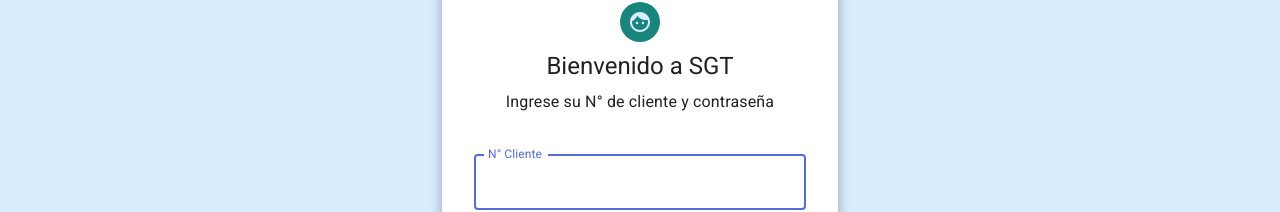
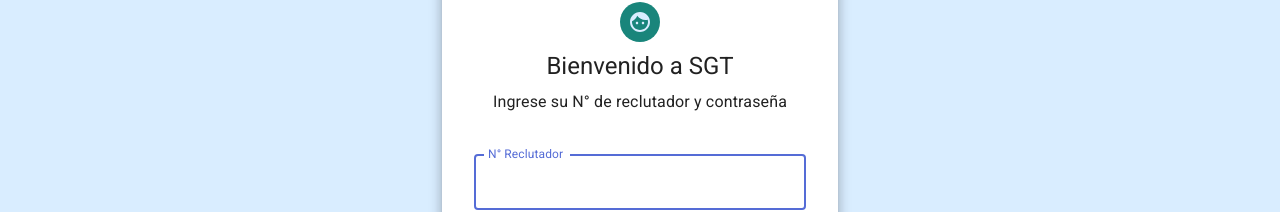
Before and after one commit to mestuardo/borradores, a Next.js app in the folder nextjs/: page / in a window 1280 px wide. Shown: the part 104-316 px from the top of the page. Built offline with nearby package versions, Linux system fonts and the light colour scheme.

Commit message:
modificador archivos sign in

```diff
--- a/nextjs/pages/index.tsx
+++ b/nextjs/pages/index.tsx
@@ -16,7 +16,7 @@ import Appbar from '../src/appbar'
 
 import Client_number from '../src/sign_in/1_client_number'
 import Set_password from '../src/sign_in/2_set_password'
-import Sign_in from '../src/sign_in/3_sign_in'
+import Sign_in from '../src/sign_in/3_recruiter_sign_in'
 import Recruiter_view from '../src/views/recruiter_view'
 
 
@@ -41,8 +41,8 @@ var formSchema ={
   new_client_no:'',
   new_password:'',
   validate_new_password:'',
-  client_no:'',
-  client_password:''
+  recruiter_no:'',
+  recruiter_password:''
 }
 
 
--- a/nextjs/src/sign_in/3_sign_in.tsx
+++ b/nextjs/src/sign_in/3_recruiter_sign_in.tsx
@@ -49,11 +49,11 @@ const useStyles = makeStyles((theme: Theme) =>
 
 
   const SignupSchema = Yup.object().shape({
-    client_no: Yup.string()
-    .required('Ingrese su número de cliente')
+    recruiter_no: Yup.string()
+    .required('Ingrese su número de reclutador')
     .min(5,'El número debe tener 5 dígitos ')
     .max(5,'El número debe tener 5 dígitos '),
-    client_password: Yup.string()
+    recruiter_password: Yup.string()
     .required('Ingrese su contraseña')
 
   });
@@ -104,7 +104,7 @@ export default function Sign_in ({formSchema: formSchema, handleNext:handleNext}
           Bienvenido a SGT
         </Typography>
         <Typography component="h2" variant="body1">
-          Ingrese su N° de cliente y contraseña
+          Ingrese su N° de reclutador y contraseña
         </Typography>
 
         <Formik
@@ -127,14 +127,14 @@ export default function Sign_in ({formSchema: formSchema, handleNext:handleNext}
             margin="normal"
 
             fullWidth
-            value= {props.values.client_no}
+            value= {props.values.recruiter_no}
             onChange={props.handleChange}
             // onBlur={props.handleBlur}
-            helperText={props.touched.client_no ? props.errors.client_no : ""}
-            error={props.touched.client_no && Boolean(props.errors.client_no)}
-            id="client_no"
-            label="N° Cliente"
-            name="client_no"
+            helperText={props.touched.recruiter_no ? props.errors.recruiter_no : ""}
+            error={props.touched.recruiter_no && Boolean(props.errors.recruiter_no)}
+            id="recruiter_no"
+            label="N° Reclutador"
+            name="recruiter_no"
             autoFocus
             FormHelperTextProps ={{
               style: {
@@ -153,15 +153,15 @@ export default function Sign_in ({formSchema: formSchema, handleNext:handleNext}
             margin="normal"
 
             fullWidth
-            value= {props.values.client_password}
+            value= {props.values.recruiter_password}
             onChange={props.handleChange}
             // onBlur={props.handleBlur}
-            helperText={props.touched.client_password ? props.errors.client_password : ""}
-            error={props.touched.client_password && Boolean(props.errors.client_password)}
-            name="client_password"
+            helperText={props.touched.recruiter_password ? props.errors.recruiter_password : ""}
+            error={props.touched.recruiter_password && Boolean(props.errors.recruiter_password)}
+            name="recruiter_password"
             label="Contraseña"
             type="password"
-            id="client_password"
+            id="recruiter_password"
             FormHelperTextProps ={{
               style: {
                 fontSize:'x-small',
```
Also changed, not shown: nextjs/src/personnel-request/recruiting_head_sign_in.tsx (+4 -4 lines).
